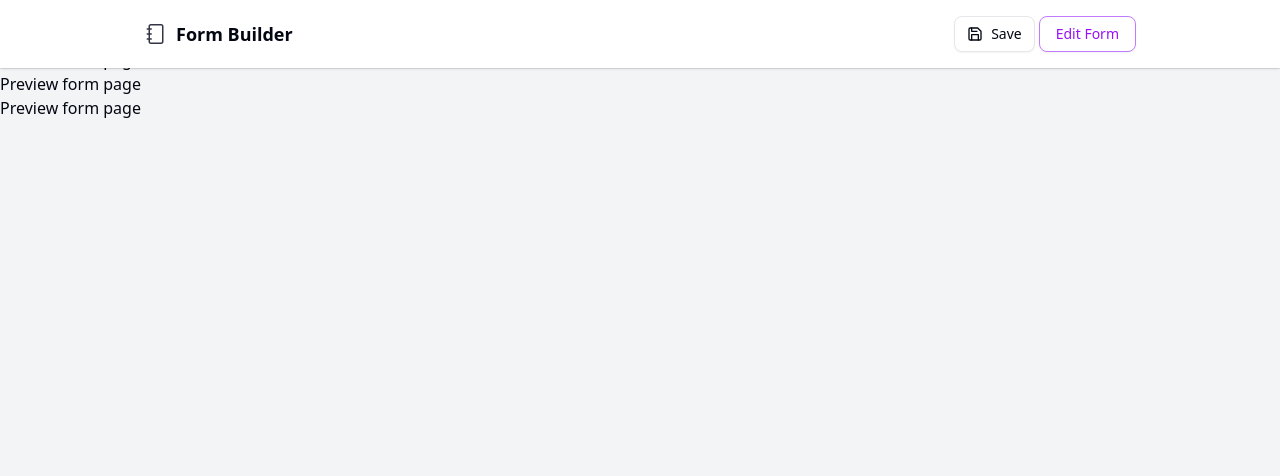
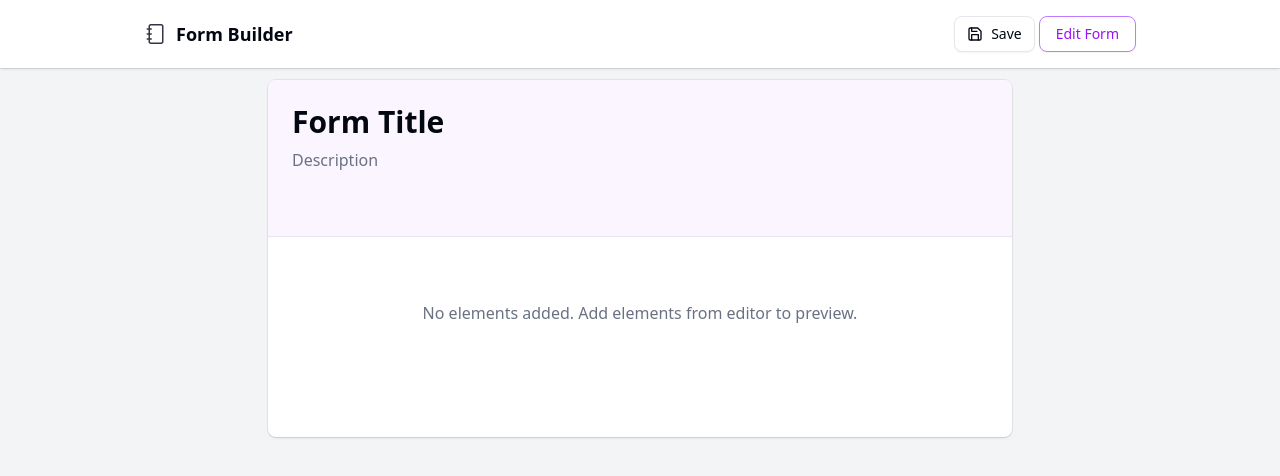
Before and after one commit to Ramish-Amir/form-builder, a Next.js app: page /preview in a window 1280 px wide. Shown: the top 476 px of the page. Built offline with nearby package versions, Linux system fonts and the light colour scheme.

Commit message:
Implemented preview form page

```diff
--- a/src/app/preview/page.tsx
+++ b/src/app/preview/page.tsx
@@ -1,11 +1,72 @@
+"use client";
+import FormAnswer from "@/components/FormAnswer";
+import { Button } from "@/components/ui/button";
+import { formAtom } from "@/store/formAtom";
+import { useAtom } from "jotai";
+
 export default function Preview() {
+  const [formData, setFormData] = useAtom(formAtom);
   return (
-    <>
-      <h1>Preview form page</h1>
-      <h1>Preview form page</h1>
-      <h1>Preview form page</h1>
-      <h1>Preview form page</h1>
-      <h1>Preview form page</h1>
-    </>
+    <section className="flex justify-center gap-4 py-20 px-36 w-full min-h-screen">
+      <div className="bg-white rounded-md h-max w-3/4 overflow-hidden shadow-[0px_2px_3px_-1px_rgba(0,0,0,0.1),0px_1px_0px_0px_rgba(25,28,33,0.02),0px_0px_0px_1px_rgba(25,28,33,0.08)]">
+        {/* Form header */}
+        <div className="flex flex-col gap-2 p-6 pb-16 bg-purple-50">
+          <input
+            readOnly
+            disabled
+            type="text"
+            name="title"
+            placeholder="Form title"
+            className="w-full text-3xl font-bold active:outline-none focus:outline-none focus:ring-0"
+            value={formData.title}
+            onChange={(e) => {
+              setFormData({ ...formData, title: e.target.value });
+            }}
+          />
+          <input
+            readOnly
+            disabled
+            type="text"
+            name="description"
+            placeholder="Form description"
+            className="w-full text-gray-500 active:outline-none focus:outline-none focus:ring-0"
+            value={formData.description}
+            onChange={(e) => {
+              setFormData({ ...formData, description: e.target.value });
+            }}
+          />
+        </div>
+
+        {/* Display message if there are no elements initially */}
+        {!formData?.elements?.length && (
+          <div className="p-16 text-center text-gray-500 border-t-1">
+            <span>No elements added. Add elements from editor to preview.</span>
+          </div>
+        )}
+
+        {formData?.elements?.map((formElement, index) => (
+          <FormAnswer formElement={formElement} index={index} key={index} />
+        ))}
+
+        <div className="w-full p-6">
+          {!!formData?.elements?.length && (
+            <Button className="w-full bg-purple-500">
+              Submit
+              <svg
+                xmlns="http://www.w3.org/2000/svg"
+                width="15"
+                height="16"
+                viewBox="0 0 15 16"
+              >
+                <path
+                  fill="currentColor"
+                  d="M12.49 7.14L3.44 2.27c-.76-.41-1.64.3-1.4 1.13l1.24 4.34q.075.27 0 .54l-1.24 4.34c-.24.83.64 1.54 1.4 1.13l9.05-4.87a.98.98 0 0 0 0-1.72Z"
+                />
+              </svg>
+            </Button>
+          )}
+        </div>
+      </div>
+    </section>
   );
 }
--- /dev/null
+++ b/src/components/FormAnswer.tsx
@@ -0,0 +1,137 @@
+import { formAtom, FormElement } from "@/store/formAtom";
+import { useAtom } from "jotai";
+import { Checkbox } from "./ui/checkbox";
+
+export default function FormAnswer({
+  formElement,
+  index,
+}: {
+  formElement: FormElement;
+  index: number;
+}) {
+  const [formData, setFormData] = useAtom(formAtom);
+
+  const handleQuestionInputChange = (
+    name: string,
+    value: string | boolean | ""
+  ) => {
+    setFormData((prevForm) => {
+      const updatedElements = [...prevForm.elements];
+      updatedElements[index] = {
+        ...updatedElements[index],
+        [name]: value,
+      };
+      return { ...prevForm, elements: updatedElements };
+    });
+  };
+
+  const handleQuestionOptionsChange = (
+    newValue: string | "",
+    optionIndex: number
+  ) => {
+    setFormData((prevForm) => {
+      const updatedElements = [...prevForm.elements];
+      const updatedOptions = [...updatedElements[index].options!];
+      updatedOptions[optionIndex] = newValue;
+      updatedElements[index] = {
+        ...updatedElements[index],
+        options: updatedOptions,
+      };
+
+      return { ...prevForm, elements: updatedElements };
+    });
+  };
+
+  return (
+    <>
+      <div className="flex gap-2 items-start py-3 px-6">
+        {/* Element content */}
+        <div className="w-full">
+          {/* Element header (including question/required/delete options) */}
+          <div className="flex w-full gap-2 justify-between mb-2">
+            <input
+              readOnly
+              disabled
+              type="text"
+              name="question"
+              placeholder="Question"
+              className="w-full text-xl font-bold active:outline-none focus:outline-none focus:ring-0"
+              value={formElement?.question}
+              onChange={(e) => {
+                handleQuestionInputChange(e.target.name, e.target.value);
+              }}
+            />
+          </div>
+
+          {/* Answer content for "TEXT" question */}
+          {formElement?.type === "TEXT" && (
+            <div>
+              <input
+                type="text"
+                name="description"
+                placeholder="Answer"
+                className="w-full text-gray-500 p-2 text-sm border-1 rounded-sm"
+              />
+            </div>
+          )}
+
+          {/* Answer content for "TEXTAREA" question */}
+          {formElement?.type === "PARAGRAPH" && (
+            <div>
+              <textarea
+                name="description"
+                placeholder="Answer"
+                className="w-full text-gray-500 p-2 text-sm border-1 rounded-sm"
+              />
+            </div>
+          )}
+
+          {/* Answer content for "CHECKBOX" question */}
+          {formElement?.type === "CHECKBOX" && (
+            <div>
+              {formElement?.options?.map((option, optionIndex) => (
+                <div
+                  key={optionIndex}
+                  className="flex gap-2 items-center justify-between mb-4"
+                >
+                  <Checkbox />
+                  <input
+                    readOnly
+                    disabled
+                    type="text"
+                    name="Option"
+                    placeholder="Option"
+                    className="w-full text-gray-500 text-sm active:outline-none focus:outline-none"
+                    value={option}
+                    onChange={(e) => {
+                      handleQuestionOptionsChange(e.target.value, optionIndex);
+                    }}
+                  />
+                </div>
+              ))}
+            </div>
+          )}
+
+          {/* Answer content for "SELECT" question */}
+          {formElement?.type === "SELECT" && (
+            <div>
+              <div>
+                <select
+                  className="w-full text-gray-500 p-2 mb-2 text-sm border-1 rounded-sm"
+                  defaultValue={""}
+                >
+                  {formElement?.options?.map((option, optionIndex) => (
+                    <option key={optionIndex} value={option}>
+                      {option}
+                    </option>
+                  ))}
+                  <option value="">Select your option</option>
+                </select>
+              </div>
+            </div>
+          )}
+        </div>
+      </div>
+    </>
+  );
+}
--- a/src/components/FormQuestion.tsx
+++ b/src/components/FormQuestion.tsx
@@ -2,7 +2,6 @@
 import { useAtom } from "jotai";
 import { Checkbox } from "./ui/checkbox";
 import { Button } from "./ui/button";
-import { useEffect } from "react";
 
 export default function FormQuestion({
   formElement,
```
